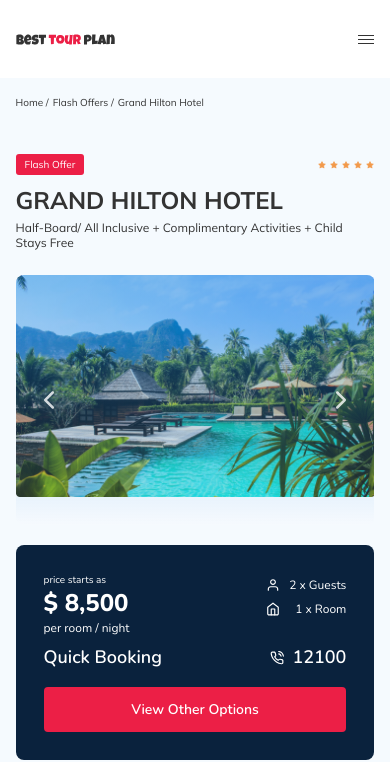
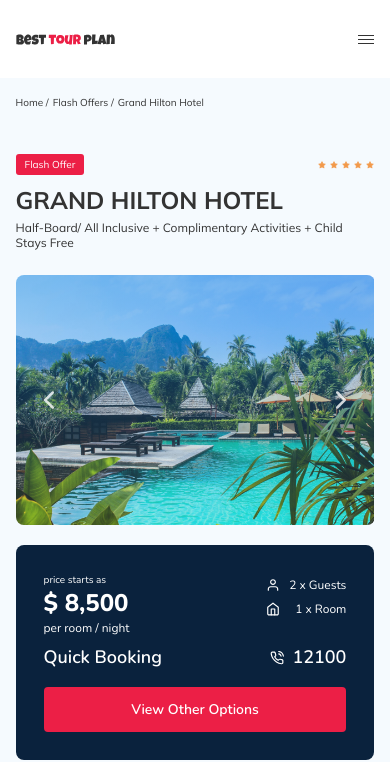
Before and after one commit to alex-peks/tour-plan, a plain HTML site: page index.html in a window 390 px wide. Shown: the top 762 px of the page. Drawn offline with nearby package versions, Linux system fonts and the light colour scheme.

Commit message:
fixed: media 1200 hotel

```diff
--- a/index.html
+++ b/index.html
@@ -107,7 +107,7 @@
             <!-- Additional required wrapper -->
             <div class="swiper-wrapper">
               <!-- Slides -->
-              <div class="swiper-slide hotel-slider__item"><img class="swiper-slide__img" src="img/slide.jpg" alt="slide"></div>
+              <div class="swiper-slide hotel-slider__item"><img class="hotel-slider__img" src="img/slide.jpg" alt="slide"></div>
               <div class="swiper-slide hotel-slider__item"><img class=" hotel-slider__img" src="img/slide.jpg" alt="slide"></div>
               <div class="swiper-slide hotel-slider__item"><img class=" hotel-slider__img" src="img/slide-3.jpg" alt="slide"></div>
               <div class="swiper-slide hotel-slider__item"><img class=" hotel-slider__img" src="img/slide-4.jpg" alt="slide"></div>
--- a/sass/_media.sass
+++ b/sass/_media.sass
@@ -5,9 +5,12 @@
     width: 590px
   .hotel
     &-slider
+      width: 590px
       &__img
+        width: 100%
         height: 100%
         object-fit: cover
+
 @media (max-width: 992px )
   .container, .newslatter-wrapper
     max-width: 700px
```
Also changed, not shown: css/style.css, 1 other file.
